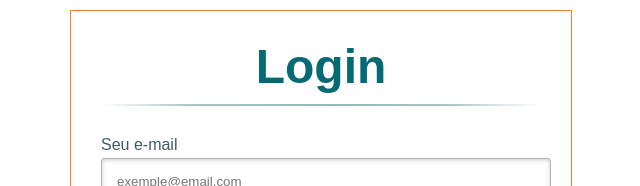
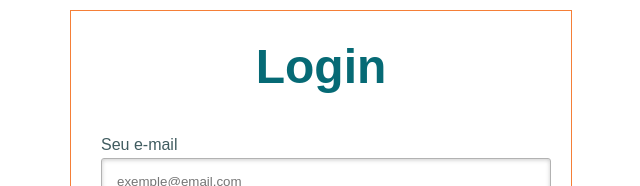
Before and after one commit to viniciustavaress/Sistema-de-Login-com-HTML-CSS-JS, a plain HTML site: page index.html in a window 1280 px wide. Shown: the top 186 px of the page, without its empty margins (320-960 px from the left). Drawn offline with Linux system fonts and the light colour scheme.

Commit message:
Update style.css

```diff
--- a/style.css
+++ b/style.css
@@ -39,10 +39,7 @@ h1:after{
   width: 100%;
   height: 2px;
   margin-top: 10px;
-  background: -webkit-linear-gradient(left, rgba(147,184,189,0) 0%,rgba(147,184,189,0.8) 20%,rgba(147,184,189,1) 53%,rgba(147,184,189,0.8) 79%,rgba(147,184,189,0) 100%);
-  background: linear-gradient(left, rgba(147,184,189,0) 0%,rgba(147,184,189,0.8) 20%,rgba(147,184,189,1) 53%,rgba(147,184,189,0.8) 79%,rgba(147,184,189,0) 100%);
-}
-
+  }
 p{
   margin-bottom:15px;
 }
```
